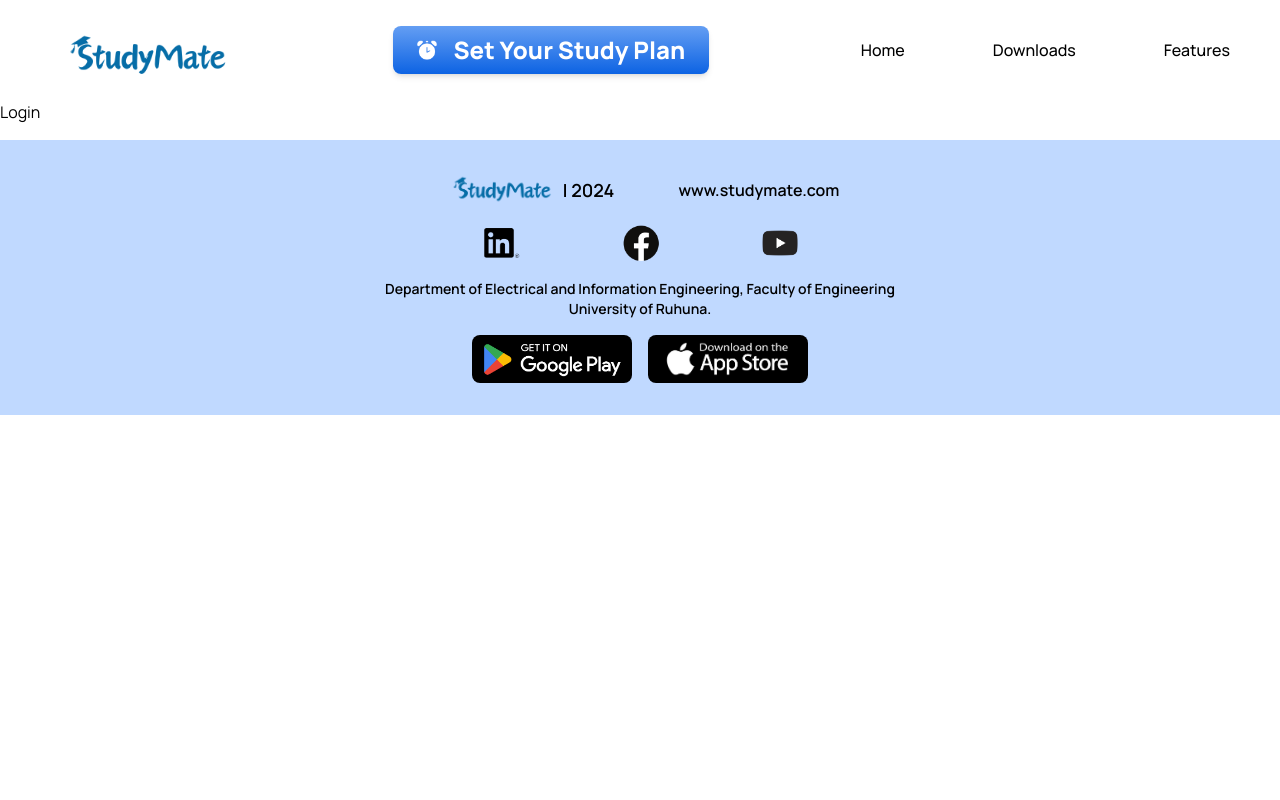
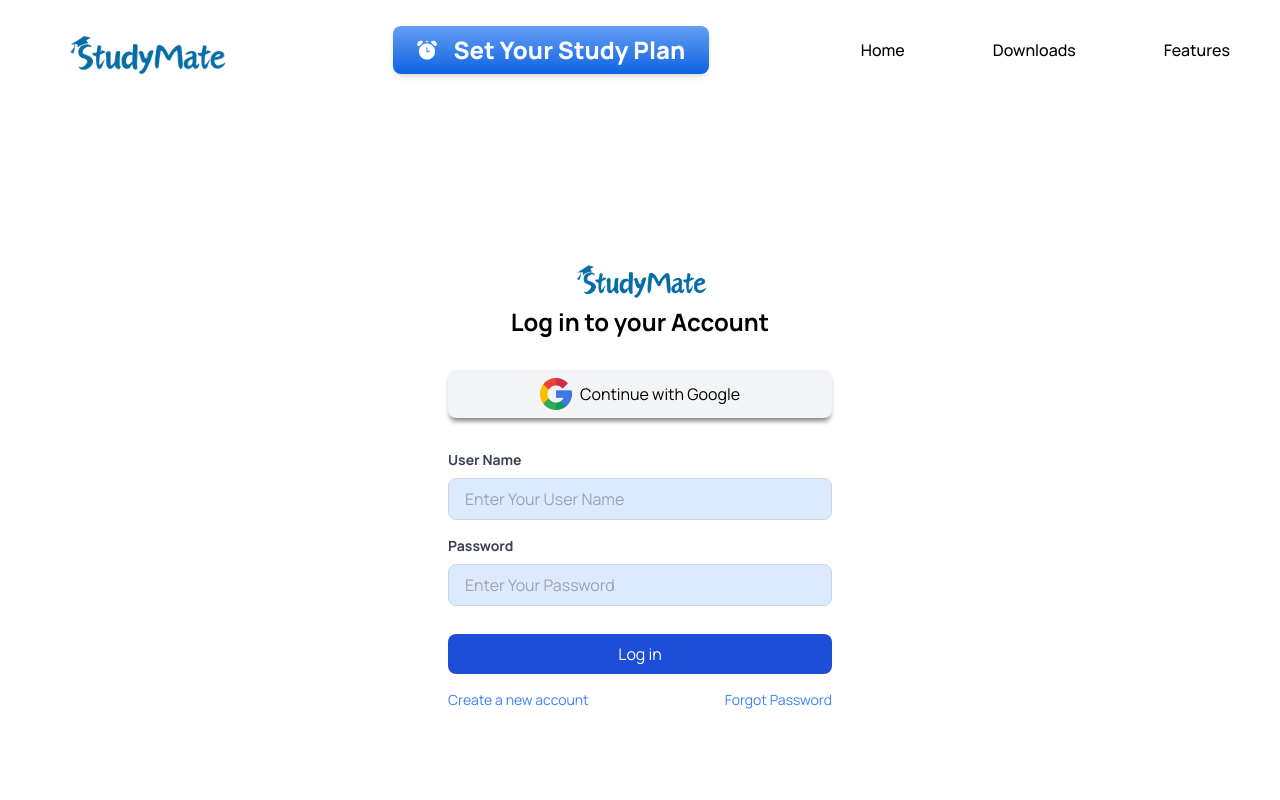
Before and after one commit to study-mate3/Study-Mate-2025-web, a React (Vite) app in the folder frontend/: page /login in a window 1280 px wide. Shown: the top 800 px of the page. Built offline with nearby package versions, Linux system fonts and the light colour scheme.

Commit message:
login complete

```diff
--- a/frontend/src/pages/Login.jsx
+++ b/frontend/src/pages/Login.jsx
@@ -1,9 +1,66 @@
-import React from 'react'
+//login page
+import React from 'react';
+import logo2 from '../assets/images/HomePageIcons/logo2.png'
+import googleIcon from '../assets/images/LoginPageIcons/google_img.png'
+import { Link } from 'react-router-dom'
+
 
 const Login = () => {
   return (
-    <div>Login</div>
-  )
+    <div className="flex items-center justify-center min-h-screen">
+      <div className="bg-white rounded-lg pl-8 pr-8 pb-8 w-full max-w-md">
+
+        <div className="flex justify-center">
+          <img src={logo2} alt="" className="w-[160px]" />
+        </div>
+        <h2 className="text-2xl font-bold text-center mb-8">
+          Log in to your Account
+        </h2>
+
+        {/* Google Login Button */}
+        <button className="flex items-center justify-center w-full bg-gray-100 text-semibold
+        py-2 px-4 shadow-custom-dark rounded-lg mb-8">
+          <img src={googleIcon} alt="" className="w-8 mr-2" />
+          Continue with Google
+        </button>
+
+        <form action="">
+          {/* User Name Input */}
+          <label className="block text-gray-700 text-sm font-bold mb-2">User Name</label>
+          <input
+            className="w-full bg-blue-100 text-gray-700 border border-gray-300 rounded-lg py-2 px-4 mb-4"
+            type="text"
+            placeholder="Enter Your User Name"
+          />
+
+          {/* Password Input */}
+          <label className="block text-gray-700 text-sm font-bold mb-2">Password</label>
+          <input
+            className="w-full bg-blue-100 text-gray-700 border border-gray-300 rounded-lg py-2 px-4 mb-1"
+            type="password"
+            placeholder="Enter Your Password"
+          />
+
+          {/* Error Message */}
+          <p className="text-red-500 text-sm italic text-right hidden">
+            *Incorrect Username or Password
+          </p>
+
+          {/* Log In Button */}
+          <button className="w-full bg-blue-700 text-white mt-6 py-2 px-4 rounded-lg mb-4
+          hover:bg-blue-800">
+            Log in
+          </button>
+
+          {/* Links */}
+          <div className="flex justify-between text-sm text-blue-500">
+            <p> <Link to='/register' className="hover:underline">Create a new account</Link> </p>
+            <a href="#" className="hover:underline">Forgot Password</a>
+          </div>
+        </form>
+      </div>
+    </div>
+  );
 }
 
-export default Login
+export default Login;
```
